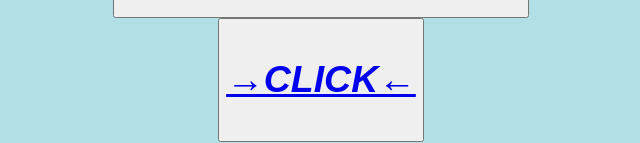
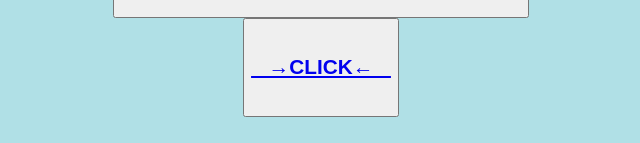
Before and after one commit to hoangdangvu2002/hoangdangvu2002.github.io, a plain HTML site: page facebook.html in a window 1280 px wide. Shown: the part 339-482 px from the top of the page, without its empty margins (319-959 px from the left). Drawn offline with Linux system fonts and the light colour scheme.

Commit message:
facebook

```diff
--- a/facebook.html
+++ b/facebook.html
@@ -11,9 +11,8 @@
  	</center>
  	<center>
  	    <button>
- 			<span style="font-size: 32px">
- 				<h3><i><a href="https://www.youtube.com/watch?v=RIEW_Xkf9oA"><u>&rarr;CLICK&larr;</u></i></h3>
-
+ 			<span style="font-size: 25px">
+ 				<h5><a href="https://www.youtube.com/watch?v=RIEW_Xkf9oA"><u>&nbsp;&nbsp;&nbsp;&rarr;CLICK&larr;&nbsp;&nbsp;&nbsp;</u></h5>
  			</span>
  		</button>
  	</center>
```
